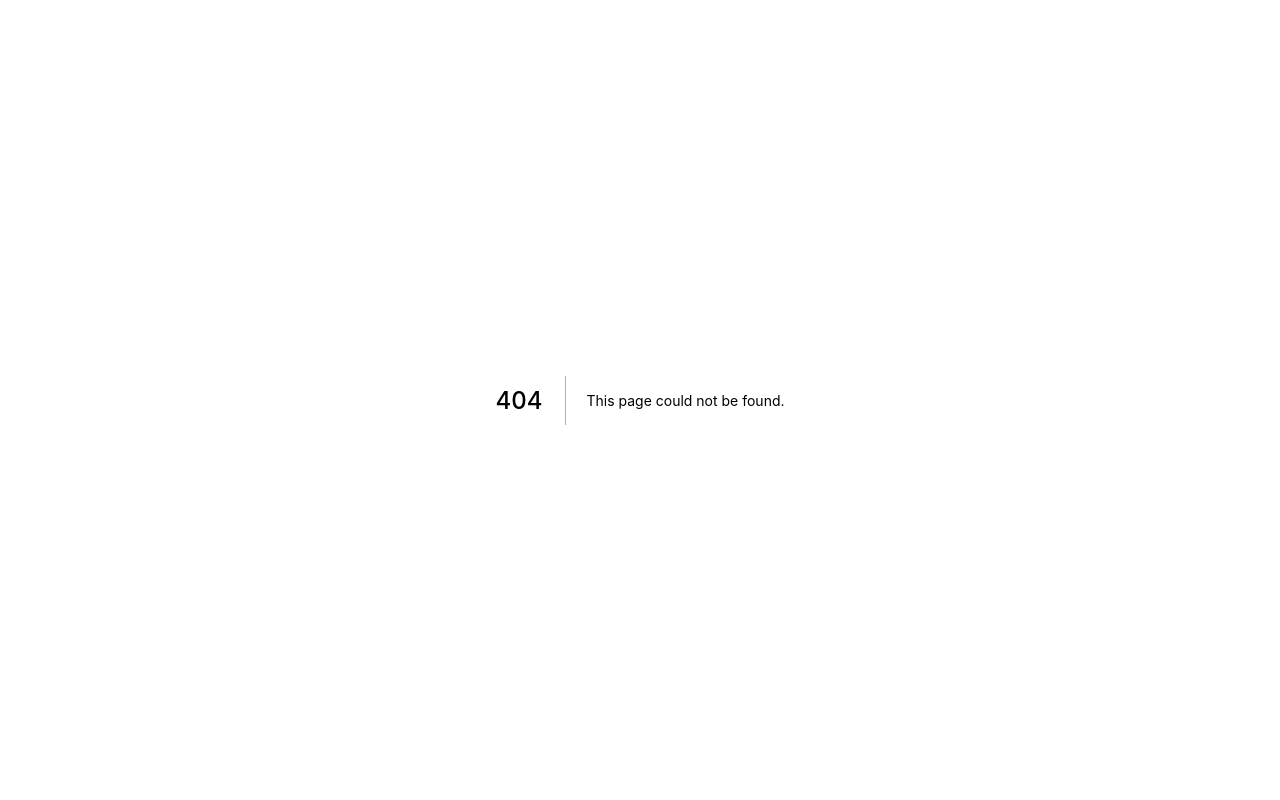
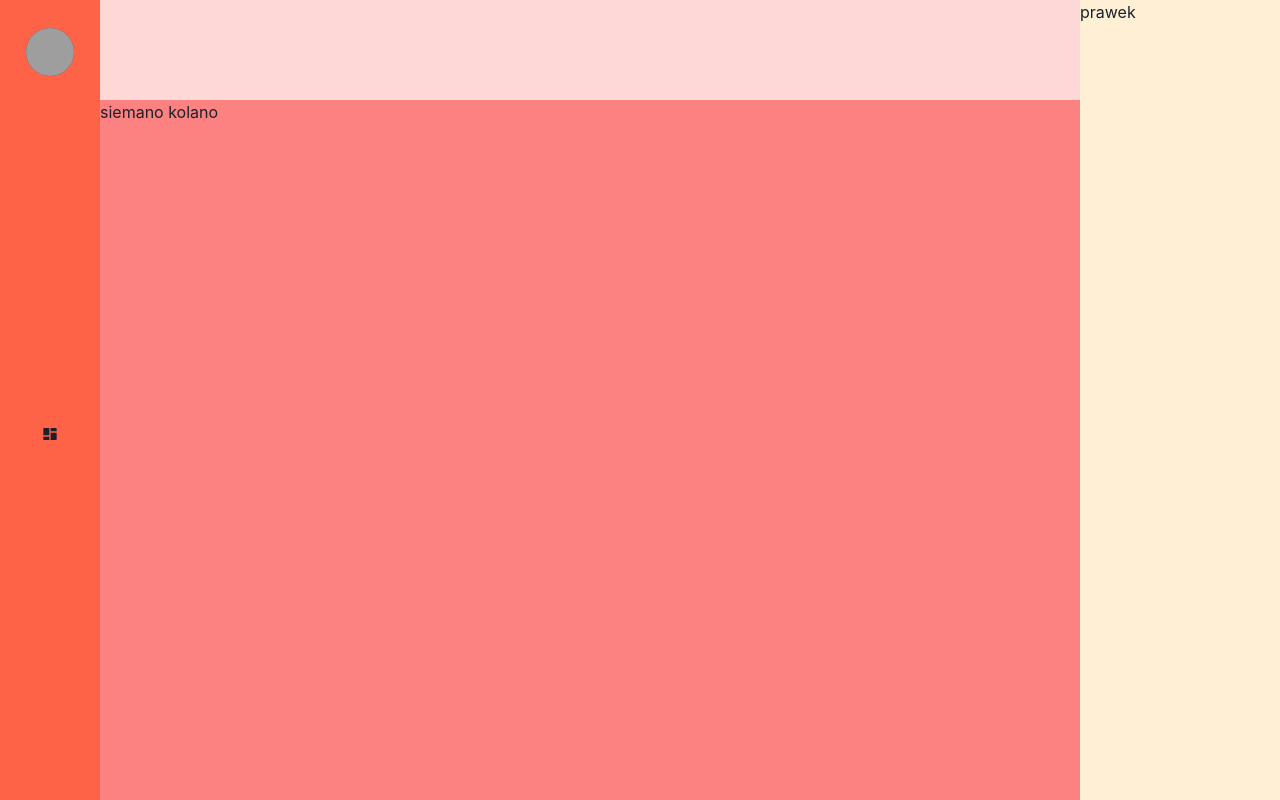
Before and after one commit to MaciejWiatr/AquaHome, a Next.js app: page /about in a window 1280 px wide. Before the commit this address had no page. Built offline with nearby package versions, Linux system fonts and the light colour scheme; grey boxes are pictures that could not be loaded.

Commit message:
Start working on base layout

```diff
--- /dev/null
+++ b/components/Layouts/BaseLayout.tsx
@@ -0,0 +1,19 @@
+import { Grid, GridItem } from "@chakra-ui/layout";
+import Sidebar from "./Sidebar";
+
+const BaseLayout = ({ children }) => {
+	return (
+		<Grid templateColumns="100px 1fr 200px" h="full">
+			<Sidebar />
+			<GridItem>
+				<Grid h="full" templateRows="100px 1fr">
+					<GridItem bg="red.100" />
+					<GridItem bg="red.300">{children}</GridItem>
+				</Grid>
+			</GridItem>
+			<GridItem bg="papayawhip">prawek</GridItem>
+		</Grid>
+	);
+};
+
+export default BaseLayout;
--- /dev/null
+++ b/components/Layouts/Sidebar.tsx
@@ -0,0 +1,24 @@
+import { Avatar } from "@chakra-ui/avatar";
+import { Box, Flex, Spacer } from "@chakra-ui/layout";
+import React from "react";
+import { RiLayoutMasonryFill } from "react-icons/ri";
+
+const Sidebar = () => {
+	return (
+		<Flex p="2" bg="tomato" flexDir="column" alignItems="center">
+			<Avatar
+				mt="5"
+				size="md"
+				name="Maciej Wiatr"
+				src="https://media-exp1.licdn.com/dms/image/C5603AQFPmrAmKI4LaA/profile-displayphoto-shrink_800_800/0/1571424514415?e=1641427200&v=beta&t=gIZXpwL-fylGPsXZtz5hh44QtWl26yoVSzKXeaJgNDo"
+			/>
+			<Spacer />
+			<Flex flexDir="column">
+				<RiLayoutMasonryFill />
+			</Flex>
+			<Spacer />
+		</Flex>
+	);
+};
+
+export default Sidebar;
--- a/package.json
+++ b/package.json
@@ -15,10 +15,13 @@
     "next": "12.0.3",
     "react": "17.0.2",
     "react-dom": "17.0.2",
+    "react-icons": "^4.3.1",
     "zustand": "^3.6.4"
   },
   "devDependencies": {
+    "@types/react": "^17.0.34",
     "eslint": "7",
-    "eslint-config-next": "12.0.3"
+    "eslint-config-next": "12.0.3",
+    "typescript": "^4.4.4"
   }
 }
--- /dev/null
+++ b/pages/about.tsx
@@ -0,0 +1,7 @@
+import BaseLayout from "../components/Layouts/BaseLayout";
+
+const About = () => {
+	return <BaseLayout>siemano kolano</BaseLayout>;
+};
+
+export default About;
--- a/styles/globals.css
+++ b/styles/globals.css
@@ -1,9 +1,14 @@
 html,
 body {
+	height: 100%;
 	padding: 0;
 	margin: 0;
 	font-family: -apple-system, BlinkMacSystemFont, Segoe UI, Roboto, Oxygen,
 		Ubuntu, Cantarell, Fira Sans, Droid Sans, Helvetica Neue, sans-serif;
+}
+
+#__next {
+	height: 100%;
 }
 
 a {
```
Also changed, not shown: pages/index.js (deleted, +0 -69 lines), pages/index.tsx (added, +9 -0 lines), tsconfig.json (added, +30 -0 lines), next-env.d.ts (added), pages/_app.tsx (renamed from pages/_app.js), 1 other file (tests, documents, lock files or other folders). Lines whose indentation alone changed are shown as unchanged.
